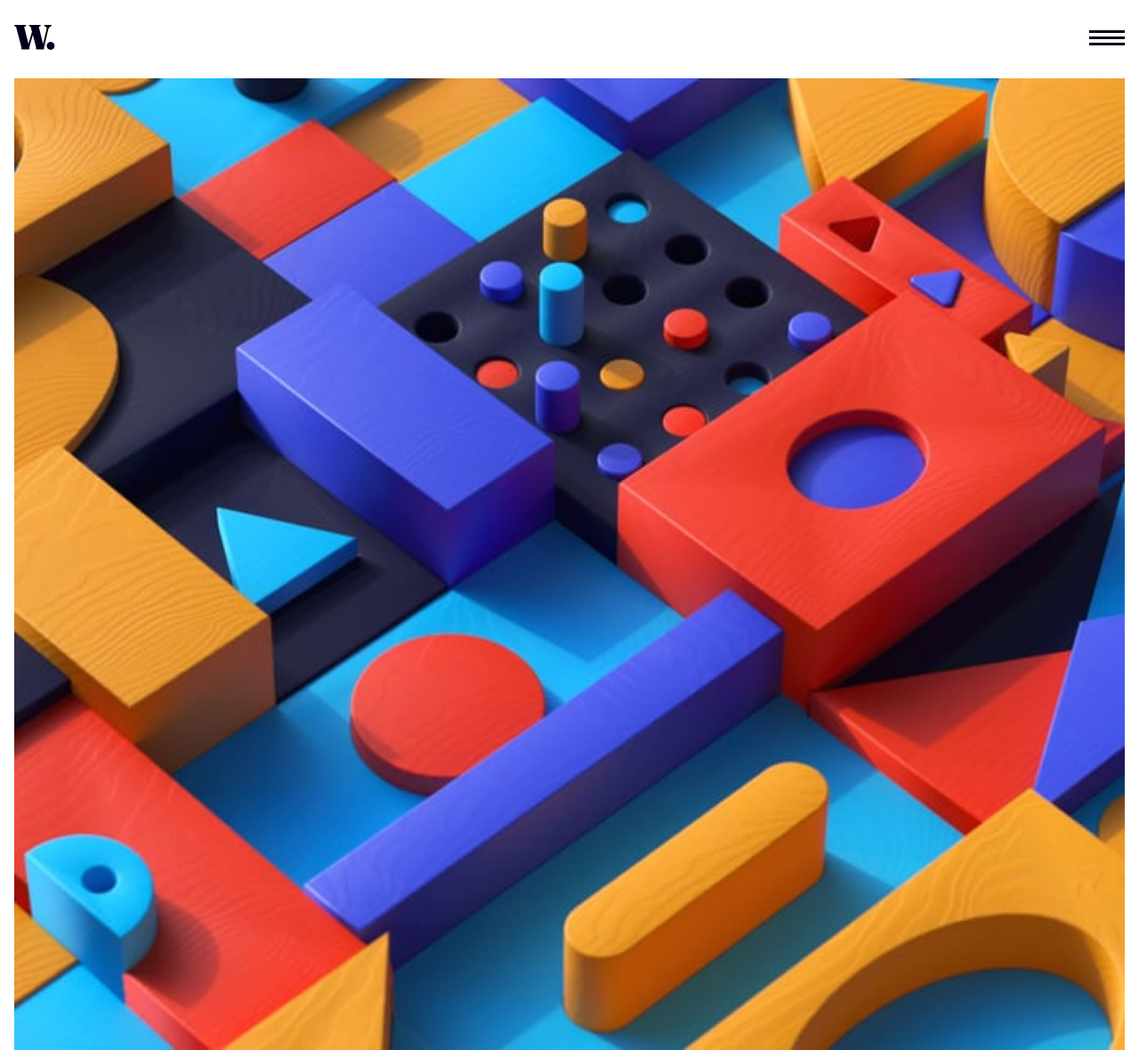
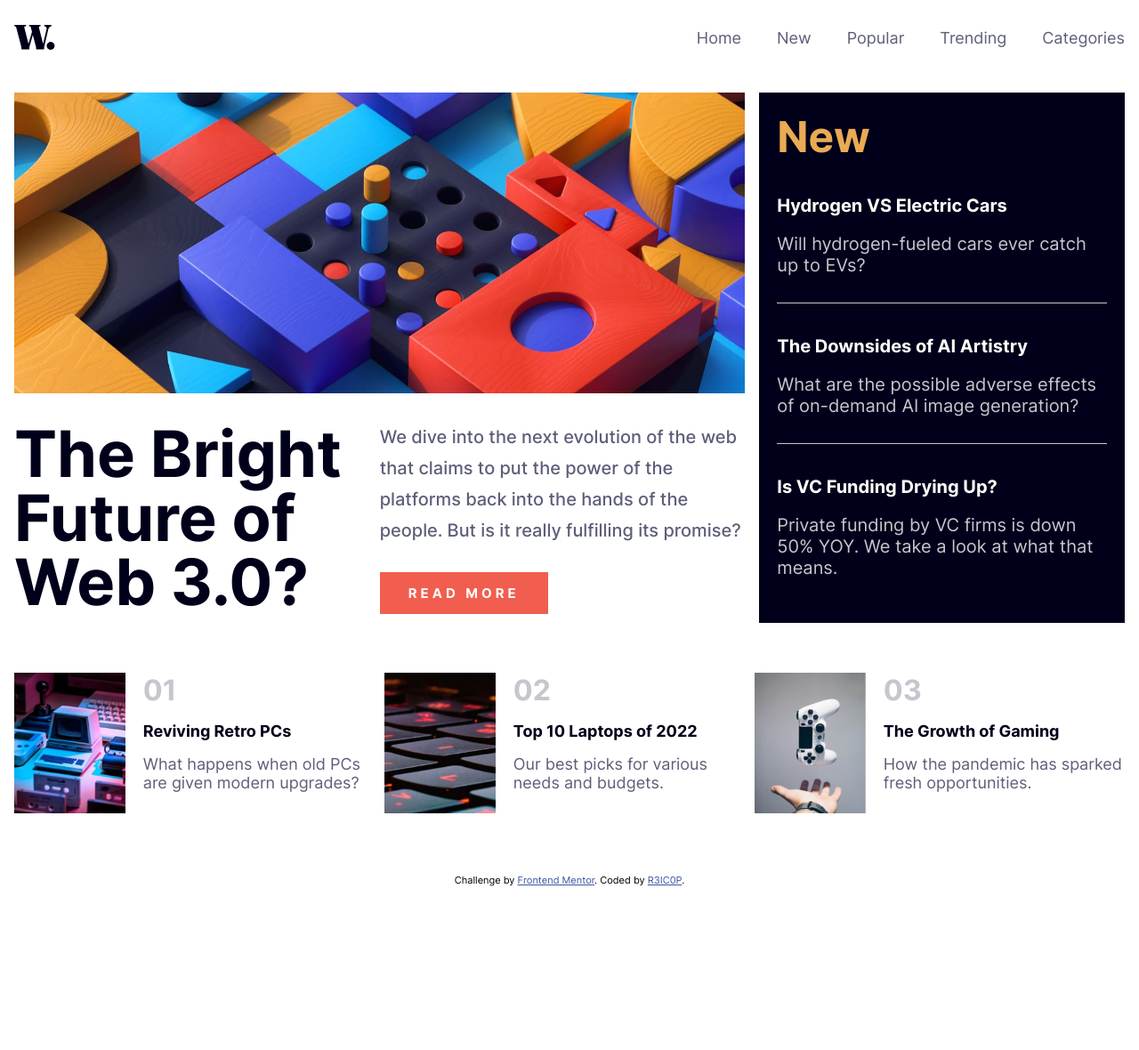
Before and after one commit to R3IC0P/FM-news-homepage, a plain HTML site: page index.html in a window 1280 px wide. Shown: the top 1180 px of the page at 89% size. After the commit the page ends 1012 px from the top, so only its background shows below. Drawn offline with Linux system fonts and the light colour scheme.

Commit message:
desktop view

```diff
--- a/index.html
+++ b/index.html
@@ -45,14 +45,23 @@
         </header>
         <main>
             <section class="promoted-article">
-                <img src="./assets/images/image-web-3-mobile.jpg" alt="" />
-                <h2 class="promoted-article__title">The Bright Future of Web 3.0?</h2>
-                <p class="promoted-article__intro">
-                    We dive into the next evolution of the web that claims to put the power of the
-                    platforms back into the hands of the people. But is it really fulfilling its
-                    promise?
-                </p>
-                <a href="#" class="promoted-article__btn js-promoted-article-btn">Read more</a>
+                <img
+                    src="./assets/images/image-web-3-mobile.jpg"
+                    alt=""
+                    class="promoted-article__img--mobile" />
+                <img
+                    src="./assets/images/image-web-3-desktop.jpg"
+                    alt=""
+                    class="promoted-article__img--desktop" />
+                <div class="promoted-article__content">
+                    <h2 class="promoted-article__title">The Bright Future of Web 3.0?</h2>
+                    <p class="promoted-article__intro">
+                        We dive into the next evolution of the web that claims to put the power of
+                        the platforms back into the hands of the people. But is it really fulfilling
+                        its promise?
+                    </p>
+                    <a href="#" class="promoted-article__btn js-promoted-article-btn">Read more</a>
+                </div>
             </section>
             <section class="newest-articles">
                 <h3>New</h3>
--- a/style.css
+++ b/style.css
@@ -32,6 +32,8 @@
 body {
     display: grid;
     gap: var(--20px);
+    max-width: 1440px;
+    margin: 0 auto;
     padding: 16px;
     font-family: 'Inter';
     background-color: var(--color-ceutral-100);
@@ -99,6 +101,7 @@ body {
     display: block;
     padding: 12px 0;
     text-decoration: none;
+    font-family: 'Inter';
     font-size: var(--18px);
     color: var(--color-neutral-800);
 }
@@ -118,8 +121,13 @@ main img {
     color: var(--color-neutral-800);
 }
 
+.promoted-article__img--desktop {
+    display: none;
+}
+
 .promoted-article__intro {
     font-size: var(--15px);
+    font-weight: 500;
     color: var(--color-neutral-400);
 }
 
@@ -219,3 +227,97 @@ footer {
 footer a {
     color: hsl(228, 45%, 44%);
 }
+
+@media (min-width: 50rem) {
+    .topbar__menu-open,
+    .topbar__menu-close {
+        display: none;
+    }
+
+    .topbar__nav,
+    .topbar__nav-wrapper {
+        all: unset;
+    }
+
+    .topbar__links {
+        margin-top: 0;
+        display: flex;
+        gap: 40px;
+    }
+
+    .topbar__link {
+        color: var(--color-neutral-400);
+    }
+
+    main {
+        display: grid;
+        grid-template-columns: 2fr 1fr;
+        gap: 16px;
+        padding: 16px 0;
+    }
+
+    .promoted-article__img--mobile {
+        display: none;
+    }
+
+    .promoted-article__img--desktop {
+        display: block;
+    }
+
+    .promoted-article__content {
+        display: grid;
+        grid-template-columns: repeat(2, 50%);
+        grid-template-rows: 1fr auto;
+        margin-top: 32px;
+    }
+
+    .promoted-article__title {
+        grid-row-start: 1;
+        grid-row-end: 3;
+        padding: 0;
+        font-size: calc(72rem / 16);
+    }
+
+    .promoted-article__intro {
+        font-size: var(--20px);
+        line-height: 1.75;
+    }
+
+    .promoted-article__btn,
+    .newest-articles {
+        margin: 0;
+    }
+
+    .newest-articles h3 {
+        font-size: calc(48rem / 16);
+    }
+
+    .newest-articles h4 {
+        font-size: calc(40rem / 16);
+    }
+
+    .newest-articles__article p {
+        font-size: var(--20px);
+    }
+
+    .top-articles {
+        grid-column-start: 1;
+        grid-column-end: 3;
+        display: flex;
+        margin-top: 40px;
+    }
+
+    .top-articles__article {
+        flex-grow: 1;
+        flex-basis: 0;
+        margin: 0;
+    }
+
+    .top-articles__article h4 {
+        margin: 16px 0;
+    }
+
+    .top-articles__article p {
+        font-size: var(--18px);
+    }
+}
```
